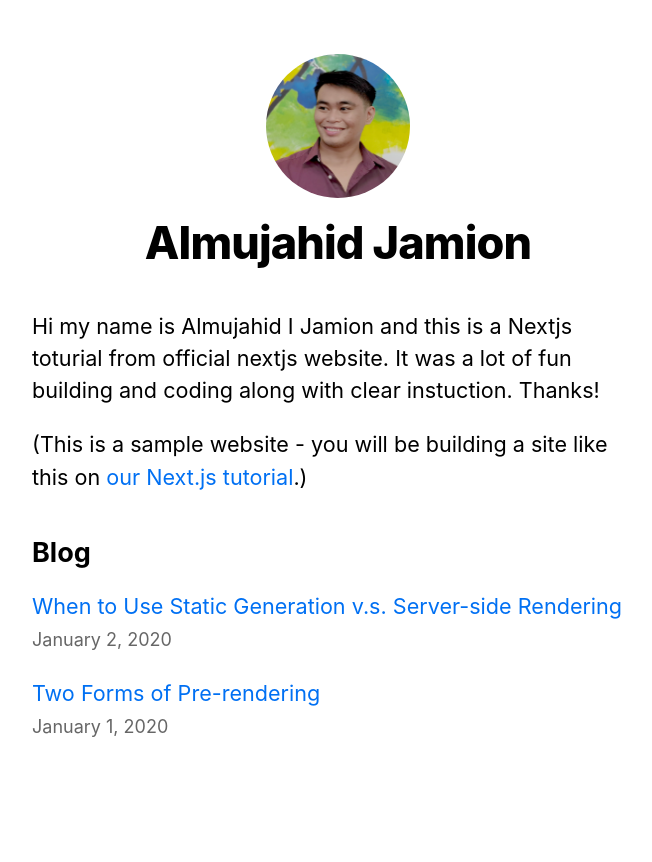
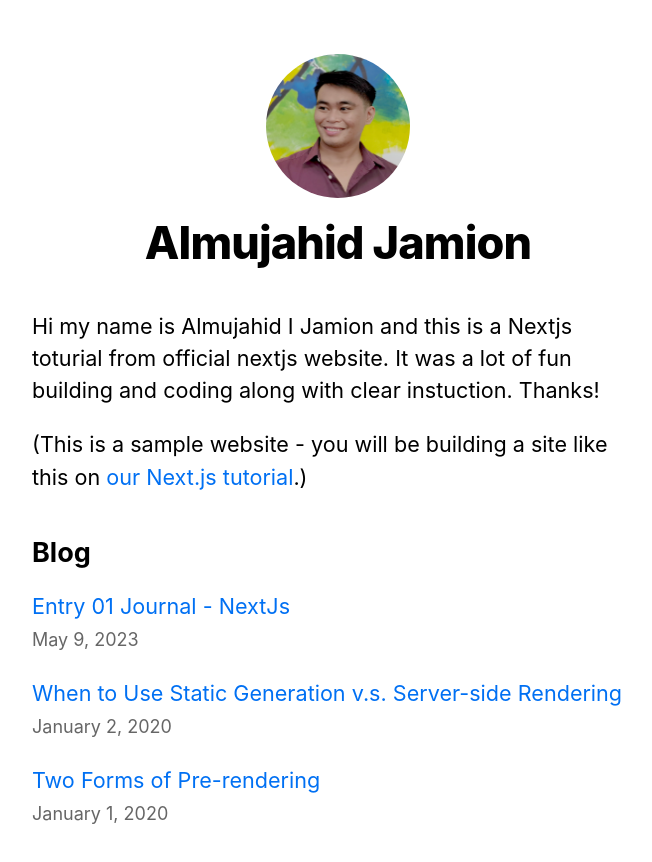
Before and after one commit to firemelon96/nextjs-blog, a Next.js app: page / in a window 1280 px wide. Shown: the top 862 px of the page, without its empty margins (302-954 px from the left). Built offline with nearby package versions, Linux system fonts and the light colour scheme.

Commit message:
latest update

```diff
--- a/components/layout.js
+++ b/components/layout.js
@@ -43,7 +43,7 @@ export default function Layout({ children, home }) {
             <Link href="/">
               <Image
                 priority
-                src="/images/profile.jpg"
+                src="/images/profile.png"
                 className={utilStyles.borderCircle}
                 height={108}
                 width={108}
--- /dev/null
+++ b/posts/first-blog.md
@@ -0,0 +1,6 @@
+---
+title: "Entry 01 Journal - NextJs"
+date: "2023-05-09"
+---
+
+This is my custom markdown page which I created as the time I finished this project tutorial from nextjs official website. It was so fun and amazing to learn this framework especially coming from the react perspective. I'm so amaze on how the file system routing is made easy in this framework it reminds me of building my first HTML and PHP code which is **GREATE**
```
